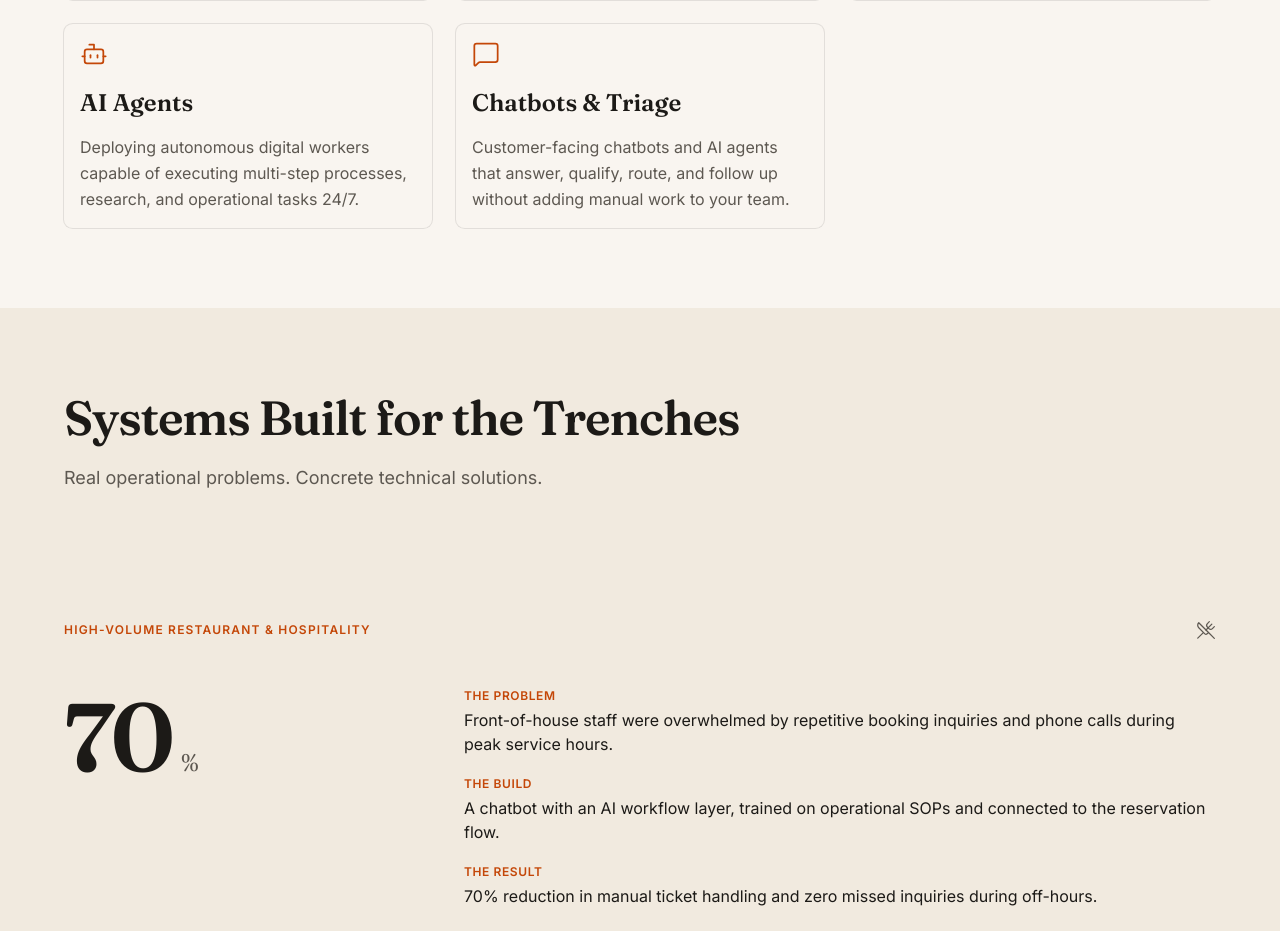
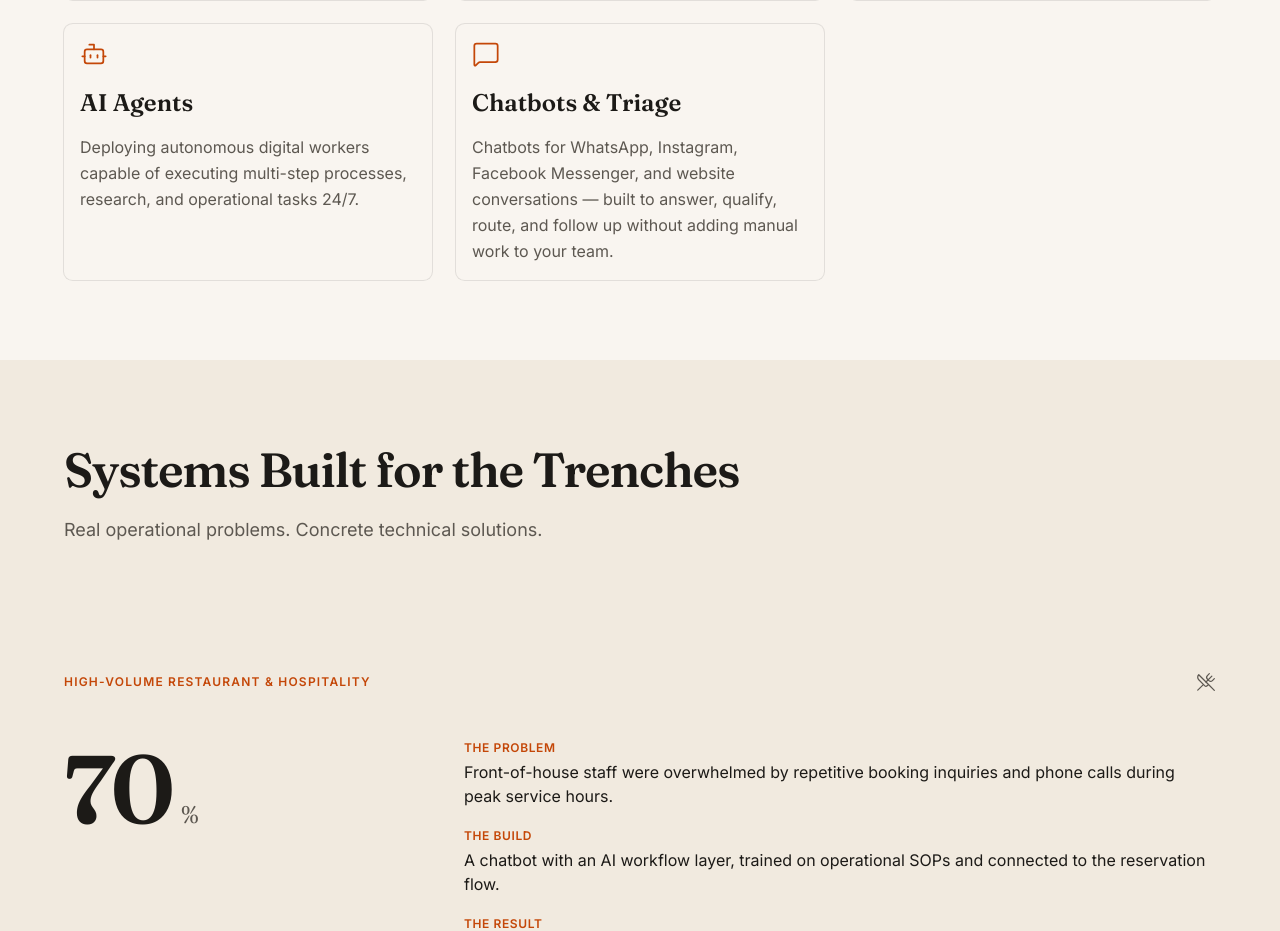
Before and after one commit to SissoDigital/sissoai-website, a Next.js app: page / in a window 1280 px wide. Shown: the part 2141-3072 px from the top of the page. Built offline with nearby package versions, Linux system fonts and the light colour scheme; no server answers.

Commit message:
Refine chatbot service platform copy

```diff
--- a/components/sections/services.tsx
+++ b/components/sections/services.tsx
@@ -39,7 +39,7 @@ const services: Service[] = [
   {
     icon: MessageSquare,
     title: "Chatbots & Triage",
-    body: "Customer-facing chatbots and AI agents that answer, qualify, route, and follow up without adding manual work to your team.",
+    body: "Chatbots for WhatsApp, Instagram, Facebook Messenger, and website conversations — built to answer, qualify, route, and follow up without adding manual work to your team.",
   },
 ];
 
```
